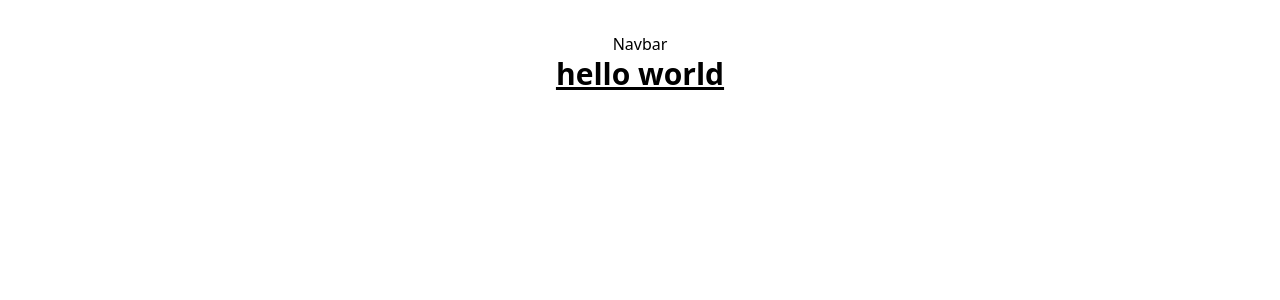
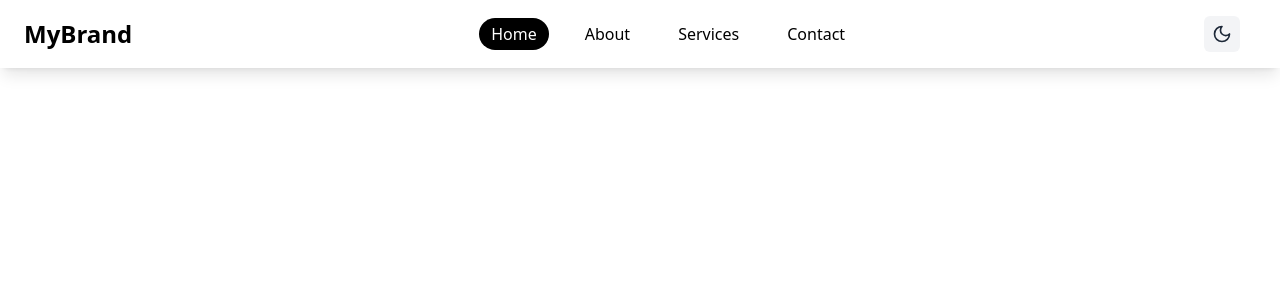
Before and after one commit to anup4747/Clone-practice-websites, a React (Vite) app in the folder websiteOne/: page / in a window 1280 px wide. Shown: the top 300 px of the page. Built offline with nearby package versions, Linux system fonts and the light colour scheme.

Commit message:
Created navbar

```diff
--- a/websiteOne/package.json
+++ b/websiteOne/package.json
@@ -11,6 +11,7 @@
   },
   "dependencies": {
     "@tailwindcss/vite": "^4.0.14",
+    "lucide-react": "^0.479.0",
     "react": "^19.0.0",
     "react-dom": "^19.0.0",
     "tailwindcss": "^4.0.14"
--- a/websiteOne/src/componants/navbar.tsx
+++ b/websiteOne/src/componants/navbar.tsx
@@ -1,7 +1,62 @@
-import React from "react";
+import React, { useState, useEffect } from "react";
+import { Moon, Sun, Menu, X } from "lucide-react";
 
 export default function Navbar() {
-    return (
-        <div>Navbar</div>
-    );
+  const [darkMode, setDarkMode] = useState(false);
+  const [menuOpen, setMenuOpen] = useState(false);
+  const [navbarOption,setNavbarOption] = useState("home");
+
+  useEffect(() => {
+    if (darkMode) {
+      document.documentElement.classList.add("dark");
+    } else {
+      document.documentElement.classList.remove("dark");
+    }
+  }, [darkMode]);
+
+
+  return (
+    <nav className="bg-white shadow-lg fixed w-full top-0 left-0 z-50">
+      <div className="max-w-7xl mx-auto px-6 py-4 flex justify-between items-center">
+
+        {/* Logo */}
+        <a href="/">
+            <div className="text-2xl font-bold text-black">MyBrand</div>
+        </a>
+
+
+        {/* Menu Items */}
+        <div className="hidden md:flex space-x-6">
+          <a href="#" onClick={() => setNavbarOption("home")} className={`text-black hover:text-gray-500  px-3 rounded-full py-1 transition-all duration-300 ease-in-out  ${navbarOption === "home" ? "bg-black text-white" : ""}`}>Home</a>
+          <a href="#" onClick={() => setNavbarOption("about")} className={`text-black hover:text-gray-500  px-3 rounded-full py-1 transition-all duration-300 ease-in-out ${navbarOption === "about" ? "bg-black text-white" : ""}`}>About</a>
+          <a href="#" onClick={() => setNavbarOption("services")}className={`text-black hover:text-gray-500  px-3 rounded-full py-1 transition-all duration-300 ease-in-out ${navbarOption === "services" ? "bg-black text-white" : ""}`}>Services</a>
+          <a href="#" onClick={() => setNavbarOption("contact")}className={`text-black hover:text-gray-500  px-3 rounded-full py-1 transition-all duration-300 ease-in-out ${navbarOption === "contact" ? "bg-black text-white" : ""}`}>Contact</a>
+        </div>
+
+
+        {/* Right Icons */}
+        <div className="flex items-center space-x-4 transition-all duration-300 ease-in-out">
+          {/* Dark Mode Toggle */}
+          <button onClick={() => setDarkMode(!darkMode)} className="p-2 rounded-md bg-gray-100 dark:bg-gray-700 dark:text-white ">
+            {darkMode ? <Sun className="w-5 h-5 text-yellow-400 " /> : <Moon className=" w-5 h-5 text-gray-800 dark:text-white" />}
+          </button>
+
+          {/* Mobile Menu Toggle */}
+          <button onClick={() => setMenuOpen(!menuOpen)} className="md:hidden p-2 text-black dark:text-white">
+            {menuOpen ? <X className="w-6 h-6" /> : <Menu className="w-6 h-6" />}
+          </button>
+        </div>
+      </div>
+
+      {/* Mobile Menu */}
+      {menuOpen && (
+        <div className="md:hidden bg-white dark:bg-black text-black dark:text-white flex flex-col space-y-4 px-6 py-4">
+          <a href="#" className="hover:text-gray-500">Home</a>
+          <a href="#" className="hover:text-gray-500">About</a>
+          <a href="#" className="hover:text-gray-500">Services</a>
+          <a href="#" className="hover:text-gray-500">Contact</a>
+        </div>
+      )}
+    </nav>
+  );
 }
```
Also changed, not shown: 1 other file (tests, documents, lock files or other folders).
